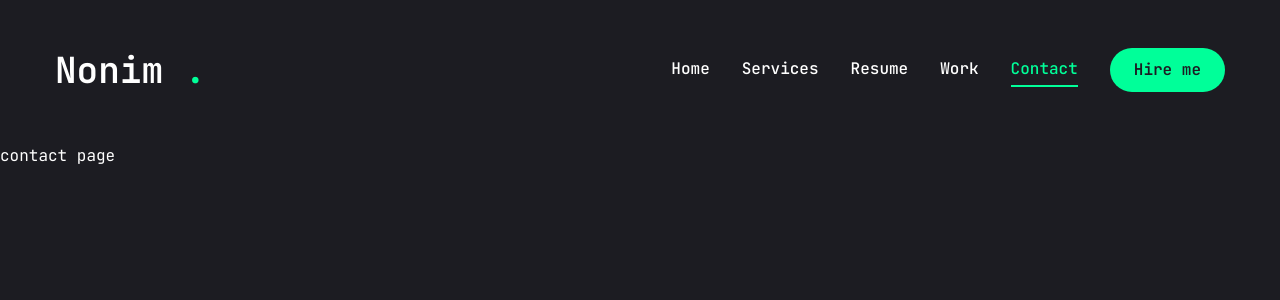
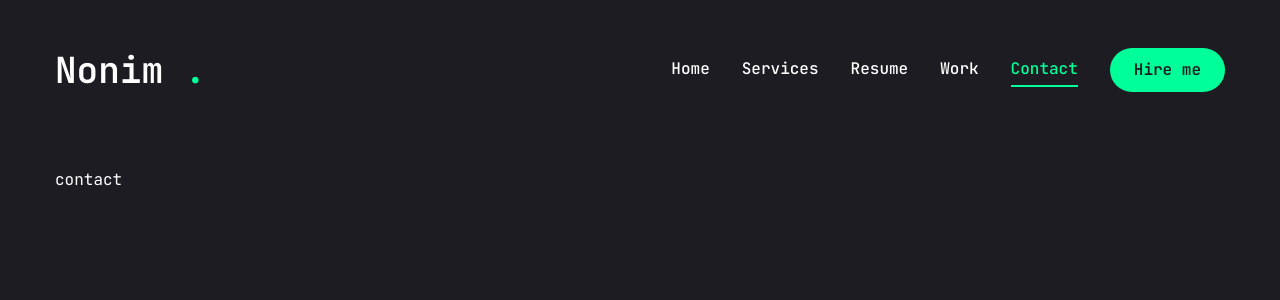
Before and after one commit to NonimUdara/my-portfolio, a Next.js app: page /contact in a window 1280 px wide. Shown: the top 300 px of the page. Built offline with nearby package versions, Linux system fonts and the light colour scheme.

Commit message:
update contact page

```diff
--- a/app/contact/page.jsx
+++ b/app/contact/page.jsx
@@ -23,20 +23,33 @@ const info = [
     description: "1-800-1234-567",
   },
   {
-    icon: <FaPhoneAlt />,
-    title: "Phone",
-    description: "1-800-1234-567",
+    icon: <FaEnvelope />,
+    title: "Email",
+    description: "youremail@gmail.com",
   },
   {
-    icon: <FaPhoneAlt />,
-    title: "Phone",
-    description: "1-800-1234-567",
+    icon: <FaMapMarkerAlt />,
+    title: "Address",
+    description: "Matara, Sri Lanka",
   },
 ];
 
+import { motion } from "framer-motion";
+
 const Contact = () => {
   return (
-      <div>contact page</div>
+    <motion.section
+      initial={{ opacity: 0 }}
+      animate={{
+        opacity: 1,
+        transition: { delay: 2.4, duration: 0.4, ease: "easeIn" },
+      }}
+      className="py-6"
+    >
+      <div className="container mx-auto">
+        contact
+      </div>
+    </motion.section>
   )
 }
 
```
Lines whose indentation alone changed are shown as unchanged.
